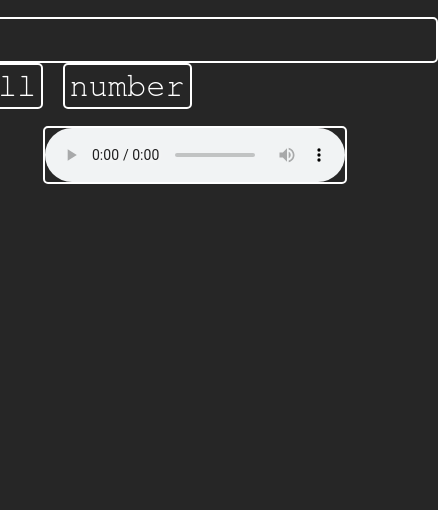
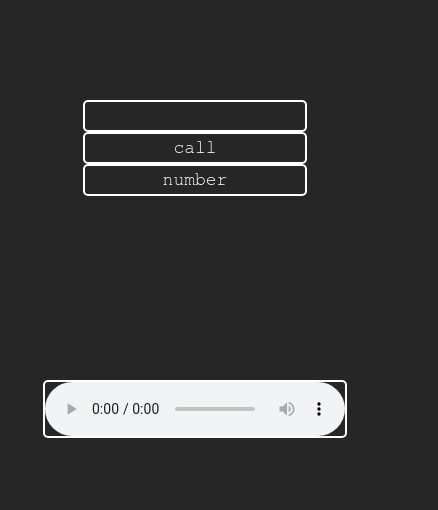
Before and after one commit to XabierGallardo/Voiceapp, a plain HTML site: page index.html in a window 390 px wide. Shown: the whole page, 438 px wide, since content can reach past the window. Drawn offline with Linux system fonts and the light colour scheme.

Commit message:
Audio calls working

```diff
--- a/index.html
+++ b/index.html
@@ -38,7 +38,7 @@
 						return navigator.getUserMedia.bind(navigator);
 					}
 					if(navigator.webkitGetUserMedia) {
-						return nagigator.webkitGetUserMedia.bind(navigator);
+						return navigator.webkitGetUserMedia.bind(navigator);
 					}
 					if(navigator.mozGetUserMedia) {
 						return navigator.mozGetUserMedia.bind(navigator);
@@ -46,19 +46,32 @@
 				})();
 
 
+				//To receive media stream from other peer
+				function onReceiveStream(stream) {
+					var audio = document.querySelector('audio');
+					console.log(audio);
+					audio.srcObject = stream;
+					audio.onloadmetadata = function (e) {
+						console.log('Now playing the audio');
+						audio.play();
+					}
+				}
+
+
 
 				function call() {
 					var person_to_call = document.getElementById("call_dial").value;
-					console.log("calling  " + person_to_call);
+					console.log('calling  ' + person_to_call);
 
 					var peer = new Peer();
 
-					var getUserMedia = navigator.getUserMedia || navigator.webkitGetUserMedia || navigator.mozGetUserMedia;
+					//var getUserMedia = navigator.getUserMedia || navigator.webkitGetUserMedia || navigator.mozGetUserMedia;
 					getUserMedia({video: false, audio: true}, function(stream) {
 
 						var call = peer.call(person_to_call, stream);
 						call.on('stream', function(remoteStream) {
-							//Show stream in some video/canvas element.
+							console.log(remoteStream);
+							onReceiveStream(remoteStream);
 						});
 					}, function(err) {
 						console.log('Failed to get local stream', err);
@@ -77,7 +90,8 @@
 
 							call.answer(stream); //Answer the call with an A/V stream
 							call.on('stream', function(remoteStream) {
-								//Show stream in some video/canvas element
+								console.log(remoteStream);
+								onReceiveStream(remoteStream);
 							});
 
 						}, function (err) {
--- a/styles.css
+++ b/styles.css
@@ -1,9 +1,16 @@
 #voiceapp {
 	display: flex;
 	flex-direction: column;
-	height: 30vh;
+	width: 100%;
+	height: 50vh;
 	justify-content: space-around;
 	align-items: center;
+}
+
+#call_menu, #call_control {
+	display: flex;
+	width: 55%;
+	justify-content: space-around;
 }
 
 body, #call_dial, .call_btn, #call_control {
@@ -14,10 +21,9 @@ body, #call_dial, .call_btn, #call_control {
 }
 
 #call_control {
-	display: flex;
 	flex-direction: column;
+	justify-content: space-between;
 	align-items: center;
-	justify-content: space-between;
 	width: 30%;
 	height: 15vh;
 }
@@ -37,3 +43,29 @@ body, #call_dial, .call_btn, #call_control {
 	border: 2px solid white;
 	border-radius: 5px;
 }
+
+@media (max-width: 1160px) {
+	#call_menu, #call_control {
+                width: 60%;
+        }
+
+	#voiceapp {
+		height: 70vh;
+	}
+
+	#call_menu {
+		flex-direction: column;
+	}
+}
+
+@media (max-width: 600px) {
+	body, #call_dial, .call_btn, #call_control {
+        	font-size: x-large;
+	}
+}
+
+@media (max-width: 480px) {
+        body, #call_dial, .call_btn, #call_control {
+                font-size: large;
+        }
+}
```
